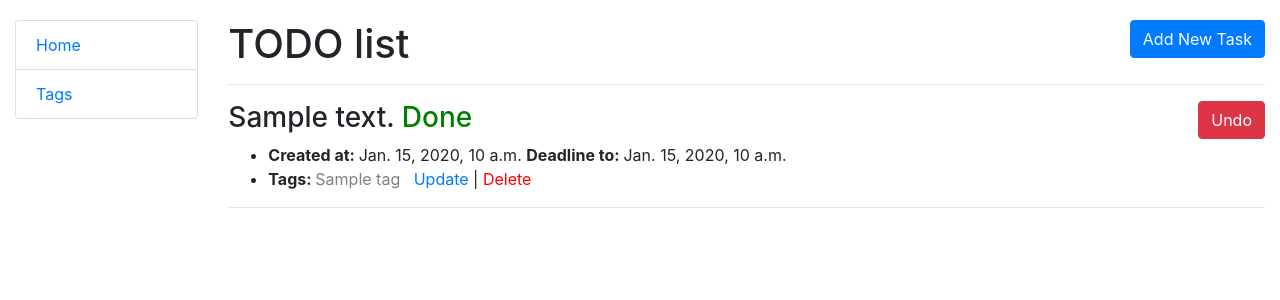
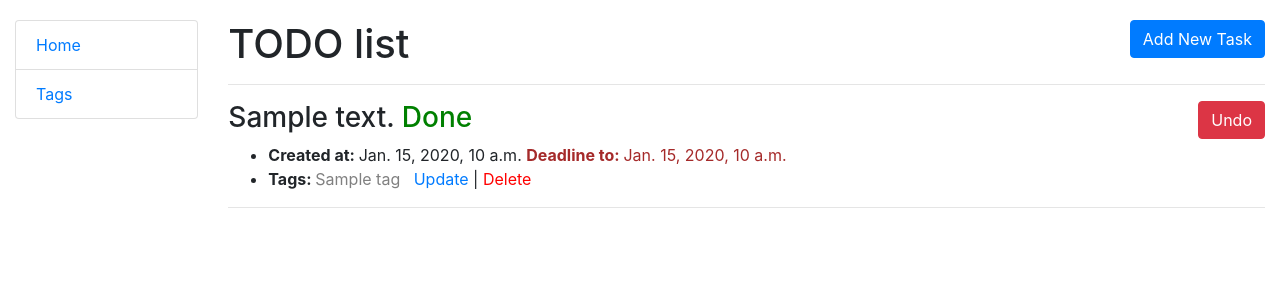
Before and after one commit to VadymShkarbul/django-task-manager, a Django app: page / in a window 1280 px wide. Shown: the top 300 px of the page. Run offline with Django 4.2, Linux system fonts and the light colour scheme; tables that the repository leaves empty hold one stand-in row (values such as "Sample post").

Commit message:
Made deadline field optional

```diff
--- a/task_manager/models.py
+++ b/task_manager/models.py
@@ -11,7 +11,7 @@ class Tag(models.Model):
 class Task(models.Model):
     text = models.CharField(max_length=255)
     created = models.DateTimeField(auto_now_add=True)
-    deadline = models.DateTimeField()
+    deadline = models.DateTimeField(blank=True, null=True)
     done = models.BooleanField()
     tags = models.ManyToManyField(Tag, related_name="tasks")
 
--- a/templates/task_manager/task_list.html
+++ b/templates/task_manager/task_list.html
@@ -29,7 +29,7 @@
           <li>
             <strong>Created at: </strong>{{ task.created }}
             {% if task.deadline %}
-              <strong>Deadline to: </strong>{{ task.deadline }}
+              <text style="color: brown"><strong>Deadline to: </strong>{{ task.deadline }}</text>
             {% endif %}
           </li>
           <li>
```
Also changed, not shown: task_manager/migrations/0002_alter_task_deadline.py (added).
